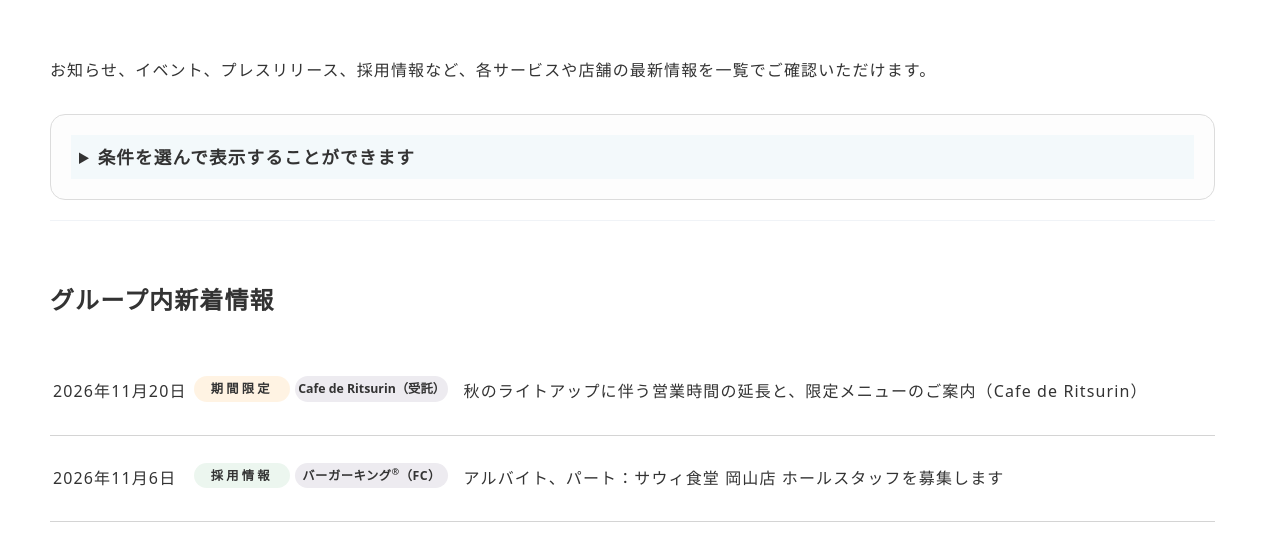
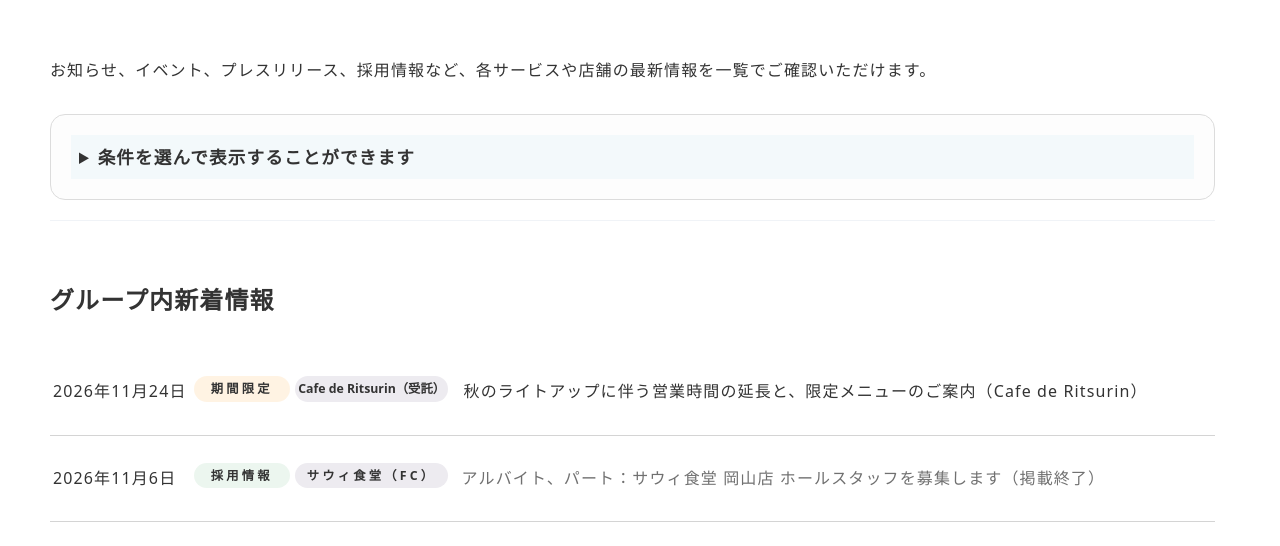
Before and after one commit to setolasfuturecreate/sftdemo2026, a plain HTML site: page news/index.html in a window 1280 px wide. Shown: the part 396-942 px from the top of the page. Drawn offline with Linux system fonts and the light colour scheme.

Commit message:
Add files via upload

```diff
--- a/news/index.html
+++ b/news/index.html
@@ -157,8 +157,8 @@
           <thead><tr><th scope="col">掲載日</th><th scope="col">カテゴリ</th><th scope="col">タグ</th></tr></thead>
           <tbody class="list">
 
-            <tr class="bl_searchResultBlock_item js_target" data-type="tag_all,tag_b" data-location="tag_all,tag0704"><th scope="row">2026年11月20日</th><td><span class="tag_b">期間限定</span><span class="tag0704">Cafe de Ritsurin（受託）</span></td><td><a href="/news/20261120a/">秋のライトアップに伴う営業時間の延長と、限定メニューのご案内（Cafe de Ritsurin）</a></td></tr>
-            <tr class="bl_searchResultBlock_item js_target" data-type="tag_all,tag_f" data-location="tag_all,tag0701"><th scope="row">2026年11月6日</th><td><span class="tag_f">採用情報</span><span class="tag0701">バーガーキング<sup>&#174;</sup>（FC）</span></td><td><a href="/careers/jobs/20261106a/">アルバイト、パート：サウィ食堂 岡山店 ホールスタッフを募集します</a></td></tr>
+            <tr class="bl_searchResultBlock_item js_target" data-type="tag_all,tag_b" data-location="tag_all,tag0704"><th scope="row">2026年11月24日</th><td><span class="tag_b">期間限定</span><span class="tag0704">Cafe de Ritsurin（受託）</span></td><td><a href="/news/20261124a/">秋のライトアップに伴う営業時間の延長と、限定メニューのご案内（Cafe de Ritsurin）</a></td></tr>
+            <tr class="bl_searchResultBlock_item js_target" data-type="tag_all,tag_f" data-location="tag_all,tag0705"><th scope="row">2026年11月6日</th><td><span class="tag_f">採用情報</span><span class="tag0705">サウィ食堂（FC）</span></td><td>アルバイト、パート：サウィ食堂 岡山店 ホールスタッフを募集します（掲載終了）</td></tr>
             <tr class="bl_searchResultBlock_item js_target" data-type="tag_all,tag_d" data-location="tag_all,tag0101"><th scope="row">2026年10月16日</th><td><span class="tag_d">お知らせ</span><span class="tag0101">セトラスフードテック</span></td><td><a href="/news/20261016a/">セトラスフードテック公式ウェブサイトをリリースしました</a></td></tr>
 
 
```
